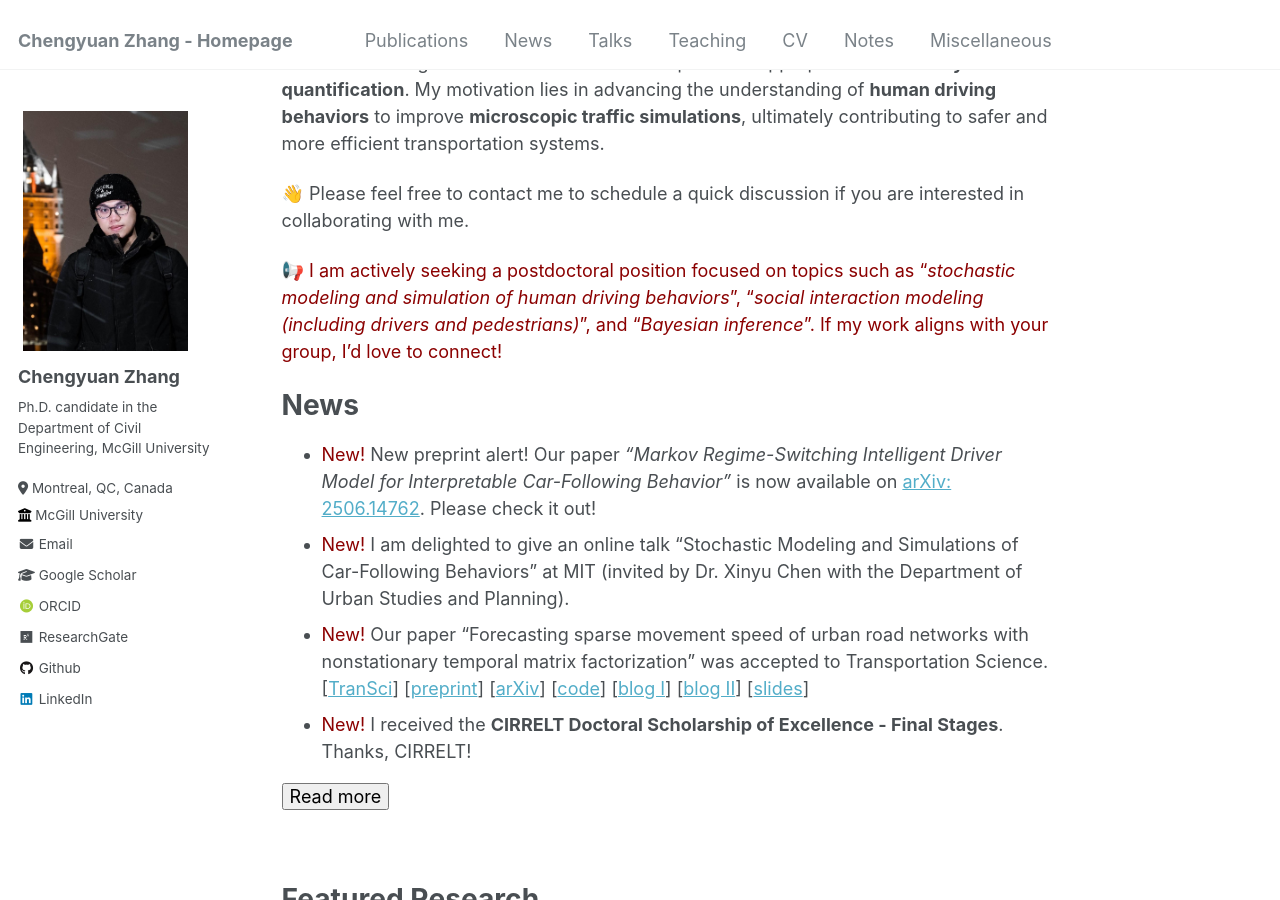
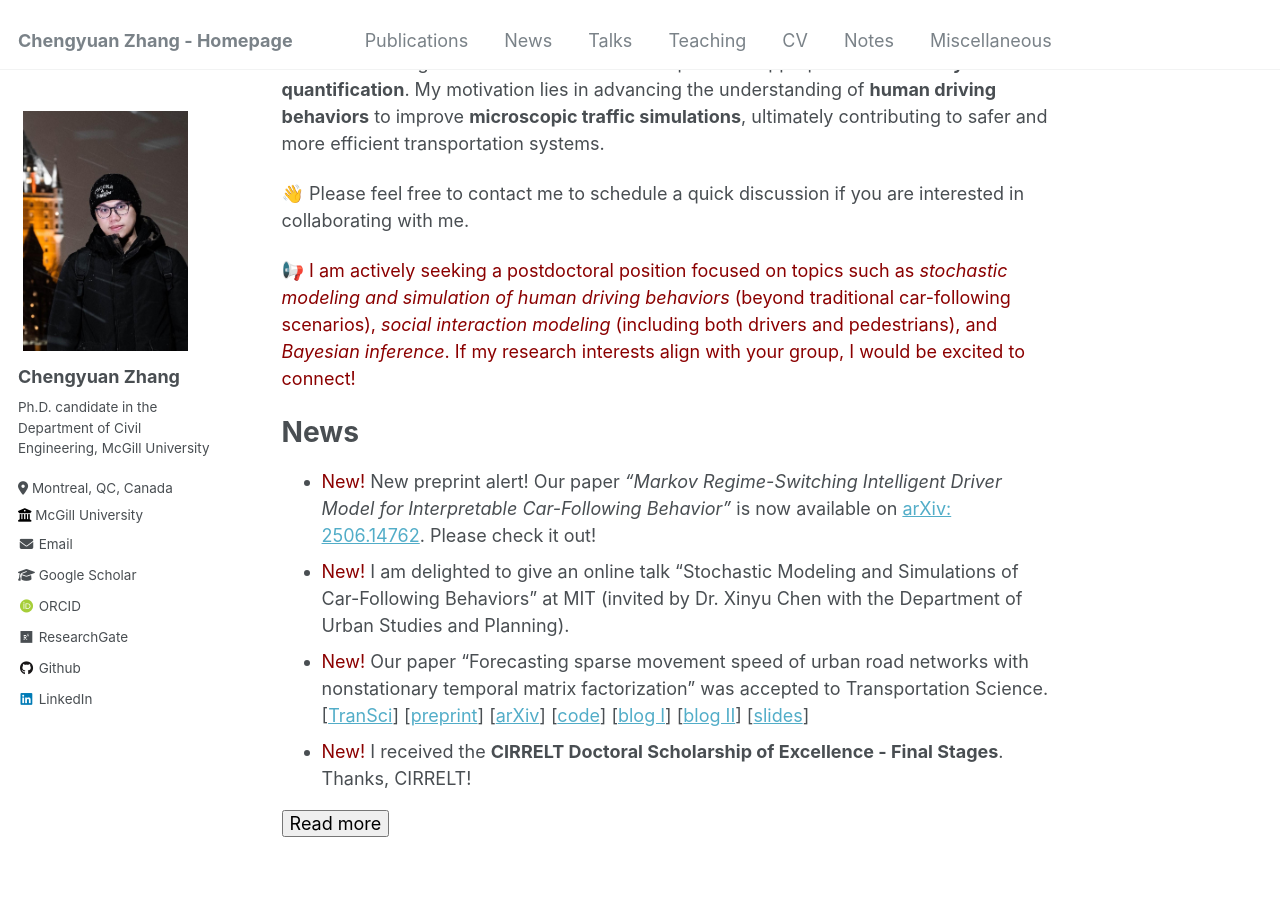
Before and after one commit to Chengyuan-Zhang/chengyuan-zhang.github.io, a Jekyll site: the page built from _pages/about.md, in a window 1280 px wide and 900 px high, scrolled down 366 px. Built offline with Jekyll 4.4.1, drawn with Linux system fonts in a browser that asks for light colours; some web fonts are replaced; comment, search, counter and statistics services are not loaded.

Commit message:
update news

```diff
--- a/_pages/about.md
+++ b/_pages/about.md
@@ -24,9 +24,10 @@ improve **microscopic traffic simulations**, ultimately contributing to safer an
 
 👋 Please feel free to contact me to schedule a quick discussion if you are interested in collaborating with me.
 
-📢<span style="color:darkred"> I am actively seeking a postdoctoral position focused on topics such as "_stochastic
-modeling and simulation of human driving behaviors_", "_social interaction modeling (including drivers and
-pedestrians)_", and "_Bayesian inference_". If my work aligns with your group, I’d love to connect! </span>
+📢 <span style="color:darkred"> I am actively seeking a postdoctoral position focused on topics such as <em>stochastic
+modeling and simulation of human driving behaviors</em> (beyond traditional car-following scenarios), <em>social
+interaction modeling</em> (including both drivers and pedestrians), and <em>Bayesian inference</em>. If my research
+interests align with your group, I would be excited to connect!</span>
 
 News
 =====
```
